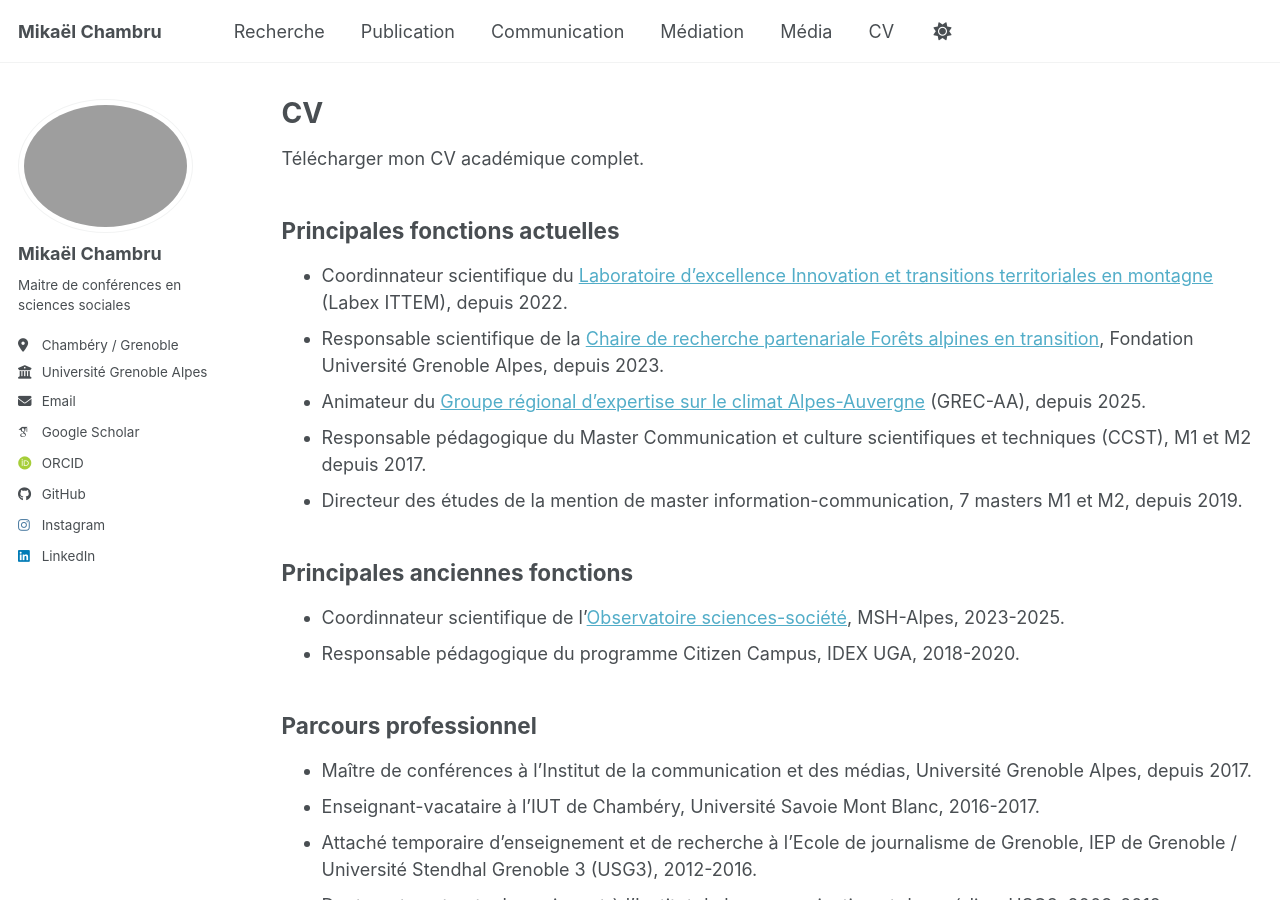
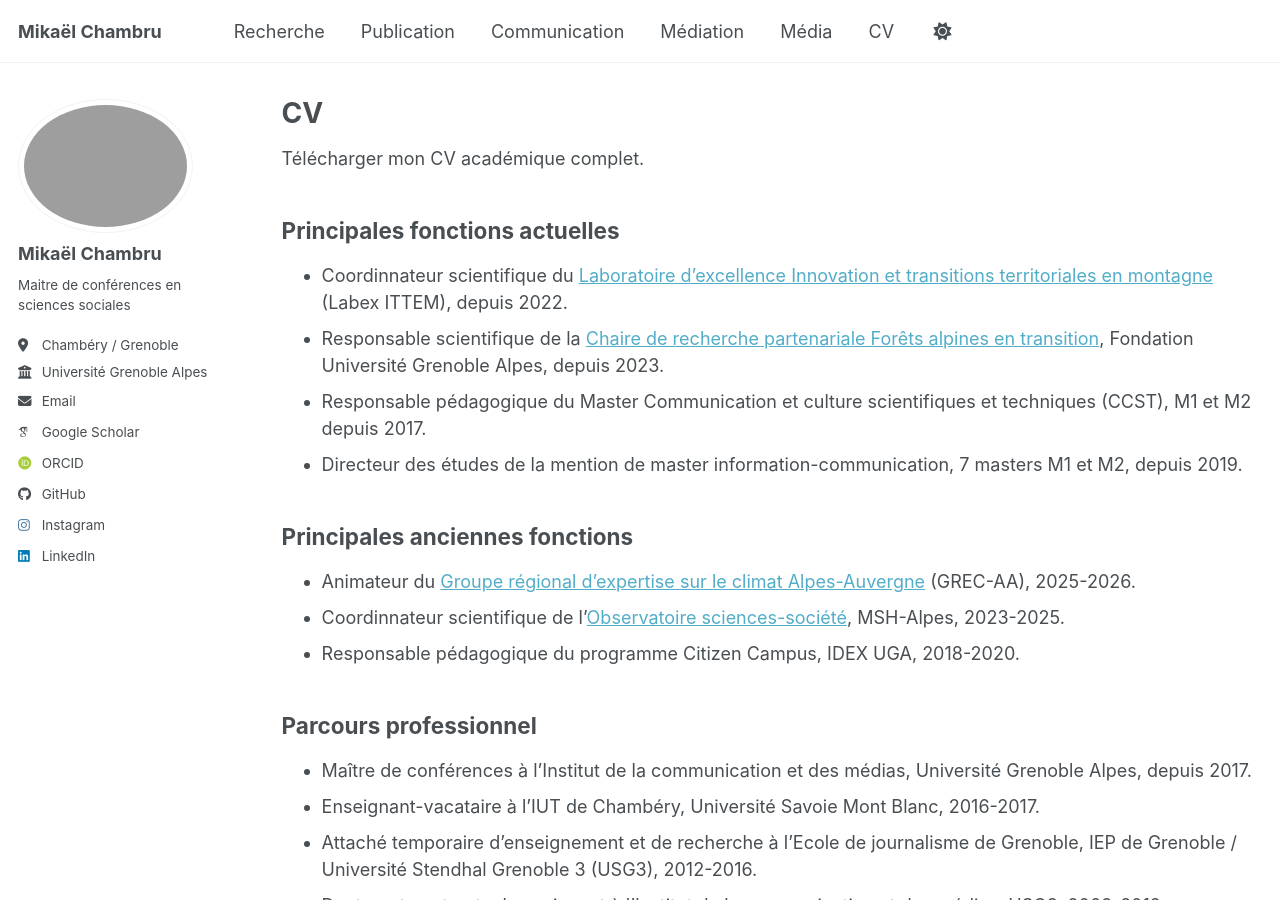
Before and after one commit to mikaelchambru/mikaelchambru.github.io, a Jekyll site: the page built from _pages/cv.md, in a window 1280 px wide and 900 px high. Built offline with Jekyll 4.4.1, drawn with Linux system fonts in a browser that asks for light colours; some web fonts are replaced; a script bundle is joined from its source files by our own code; library files that are not in the unit come from our copies.

Commit message:
Update cv.md

```diff
--- a/_pages/cv.md
+++ b/_pages/cv.md
@@ -12,11 +12,11 @@ Télécharger mon CV académique complet.
 ## Principales fonctions actuelles
 * Coordinnateur scientifique du [Laboratoire d’excellence Innovation et transitions territoriales en montagne](https://labexittem.fr) (Labex ITTEM), depuis 2022.
 * Responsable scientifique de la [Chaire de recherche partenariale Forêts alpines en transition](https://foretalpine.hypotheses.org), Fondation Université Grenoble Alpes, depuis 2023.
-* Animateur du [Groupe régional d’expertise sur le climat Alpes-Auvergne](https://grec-alpes-auvergne.osug.fr) (GREC-AA), depuis 2025.
 * Responsable pédagogique du Master Communication et culture scientifiques et techniques (CCST), M1 et M2 depuis 2017.
 * Directeur des études de la mention de master information-communication, 7 masters M1 et M2, depuis 2019.
 
 ## Principales anciennes fonctions
+* Animateur du [Groupe régional d’expertise sur le climat Alpes-Auvergne](https://grec-alpes-auvergne.osug.fr) (GREC-AA), 2025-2026.
 * Coordinnateur scientifique de l'[Observatoire sciences-société](https://www.msh-alpes.fr/msh-alpes/observatoires/observatoire-sciences-societe-oss), MSH-Alpes, 2023-2025.
 * Responsable pédagogique du programme Citizen Campus, IDEX UGA, 2018-2020.
 
```
